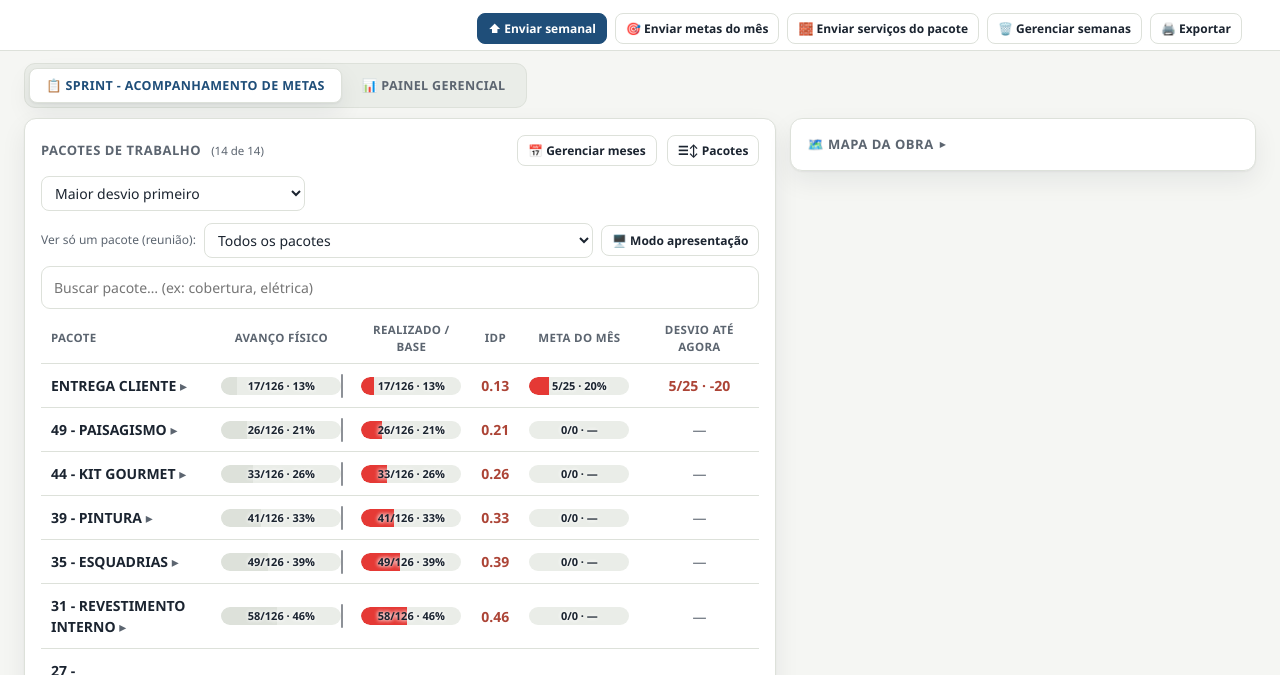
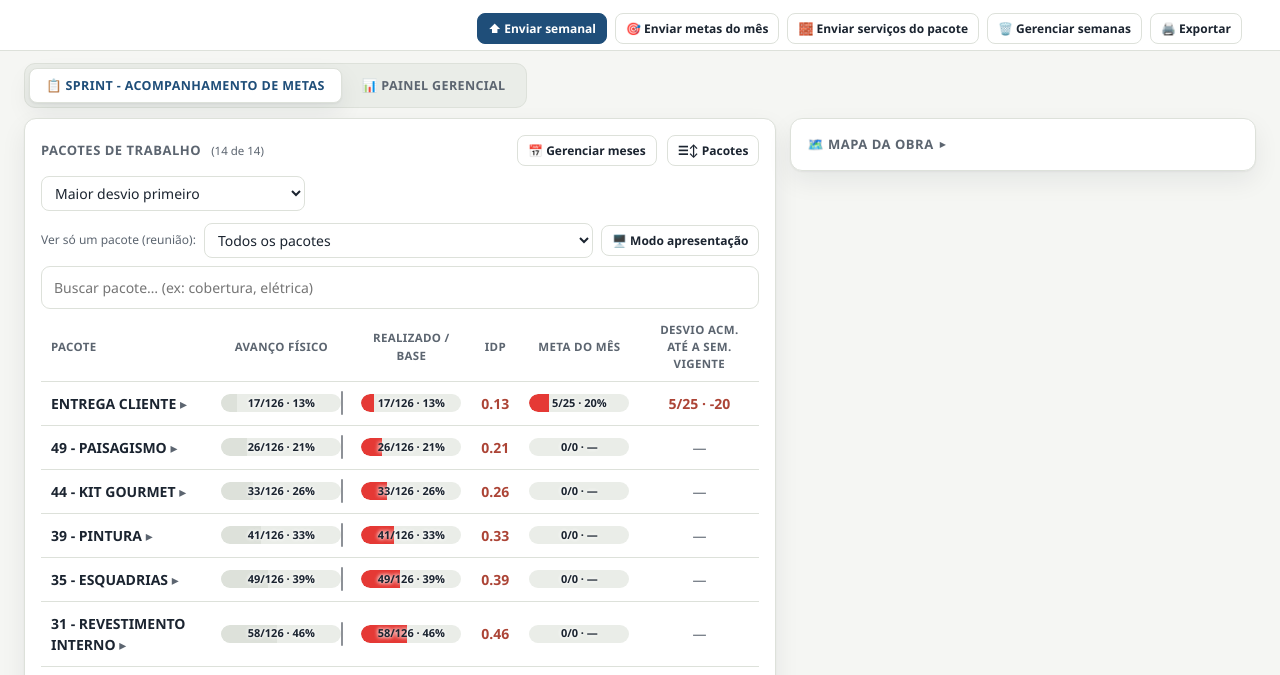
Before and after one commit to annabeatrizcavfgr/SPRINT-BERLIM, a website: page index.html in a window 1280 px wide. Shown: the part 121-796 px from the top of the page. Drawn offline with nearby package versions, Linux system fonts and the light colour scheme; no server answers.

Commit message:
Renomeia coluna "Desvio ate agora" pra "DESVIO ACM. ATE A SEM. VIGENTE"
Nome final escolhido por ela apos sugestoes.

Co-Authored-By: Claude Sonnet 5 <noreply@anthropic.com>

```diff
--- a/index.html
+++ b/index.html
@@ -2108,7 +2108,7 @@ function toneForWeek(w){
   if(!w.meta) return 'neutral';
   return w.realizado>=w.meta ? 'good' : 'critical';
 }
-// "Desvio até agora" (2026-09-16, pedido dela): soma meta/realizado só das semanas que JÁ VENCERAM
+// "DESVIO ACM. ATÉ A SEM. VIGENTE" (2026-09-16, pedido dela): soma meta/realizado só das semanas que JÁ VENCERAM
 // (ord <= semana vigente) — diferente da "Meta do mês", que soma o mês inteiro incluindo semanas
 // futuras que ainda não tiveram chance de acontecer. Recebe qualquer série já calculada no formato
 // {ord,meta,realizado} — mesmo shape de weeklySeriesForWeeks() e do `.weeks` de respWeeklyBreakdown(),
@@ -2892,7 +2892,7 @@ function renderCoordCards(data){
       <th>Coordenador</th>
       ${Array.from({length:nWeeks}, (_,i)=>`<th>Sem ${i+1}</th>`).join('')}
       <th>Total mês</th>
-      <th title="Casas que esse coordenador já deveria ter entregue até a semana vigente (soma da meta das semanas já vencidas) comparado ao que foi realmente entregue. Negativo = devendo, positivo = à frente.">Desvio até agora</th>
+      <th title="Casas que esse coordenador já deveria ter entregue até a semana vigente (soma da meta das semanas já vencidas) comparado ao que foi realmente entregue. Negativo = devendo, positivo = à frente.">DESVIO ACM. ATÉ A SEM. VIGENTE</th>
     </tr></thead>
     <tbody>
       ${data.map(d=>{
@@ -3441,7 +3441,7 @@ function renderGeral(){
           <th style="min-width:120px;" title="Realizado acumulado sobre a Base acumulada (o que a Linha de base diz que já deveria estar pronto nesta data). Abaixo de 85% vermelho, de 85% a 100% amarelo, 100% ou mais verde.">Realizado / Base</th>
           <th title="Índice de Desempenho de Prazo = Realizado acumulado ÷ Base acumulada. Abaixo de 1 indica atraso em relação à linha de base.">IDP</th>
           <th style="min-width:120px;" title="Casas concluídas neste pacote dentro das semanas do mês selecionado, comparado à meta do mês.">${mesColLabel}</th>
-          <th style="min-width:120px;" title="Casas que já deveriam ter sido entregues até a semana vigente (soma da meta das semanas já vencidas do mês) comparado ao que foi realmente entregue. Negativo = devendo, positivo = à frente.">Desvio até agora</th>
+          <th style="min-width:120px;" title="Casas que já deveriam ter sido entregues até a semana vigente (soma da meta das semanas já vencidas do mês) comparado ao que foi realmente entregue. Negativo = devendo, positivo = à frente.">DESVIO ACM. ATÉ A SEM. VIGENTE</th>
         </tr></thead>
         <tbody>
         ${rows.map(p=>{
@@ -3459,7 +3459,7 @@ function renderGeral(){
             <td data-label="Realizado / Base">${baseRealizadoBarHtml(p)}</td>
             <td class="num-cell mono" data-label="IDP (realizado/base)" style="color:${tierColor(p.aderenciaContrato)}; font-weight:700;">${idpFmt(p.aderenciaContrato)}</td>
             <td data-label="${mesColLabel}">${metaMesBarHtml(mm)}</td>
-            <td class="num-cell mono" data-label="Desvio até agora">${desvioAteAgoraCell(ateAgora)}</td>
+            <td class="num-cell mono" data-label="DESVIO ACM. ATÉ A SEM. VIGENTE">${desvioAteAgoraCell(ateAgora)}</td>
           </tr>
           ${EXPANDED_IDX===p.idx ? `<tr class="pkg-panel-row"><td colspan="6">${renderExpandedPanel(p)}</td></tr>` : ''}`;}).join('')}
         </tbody>
```
